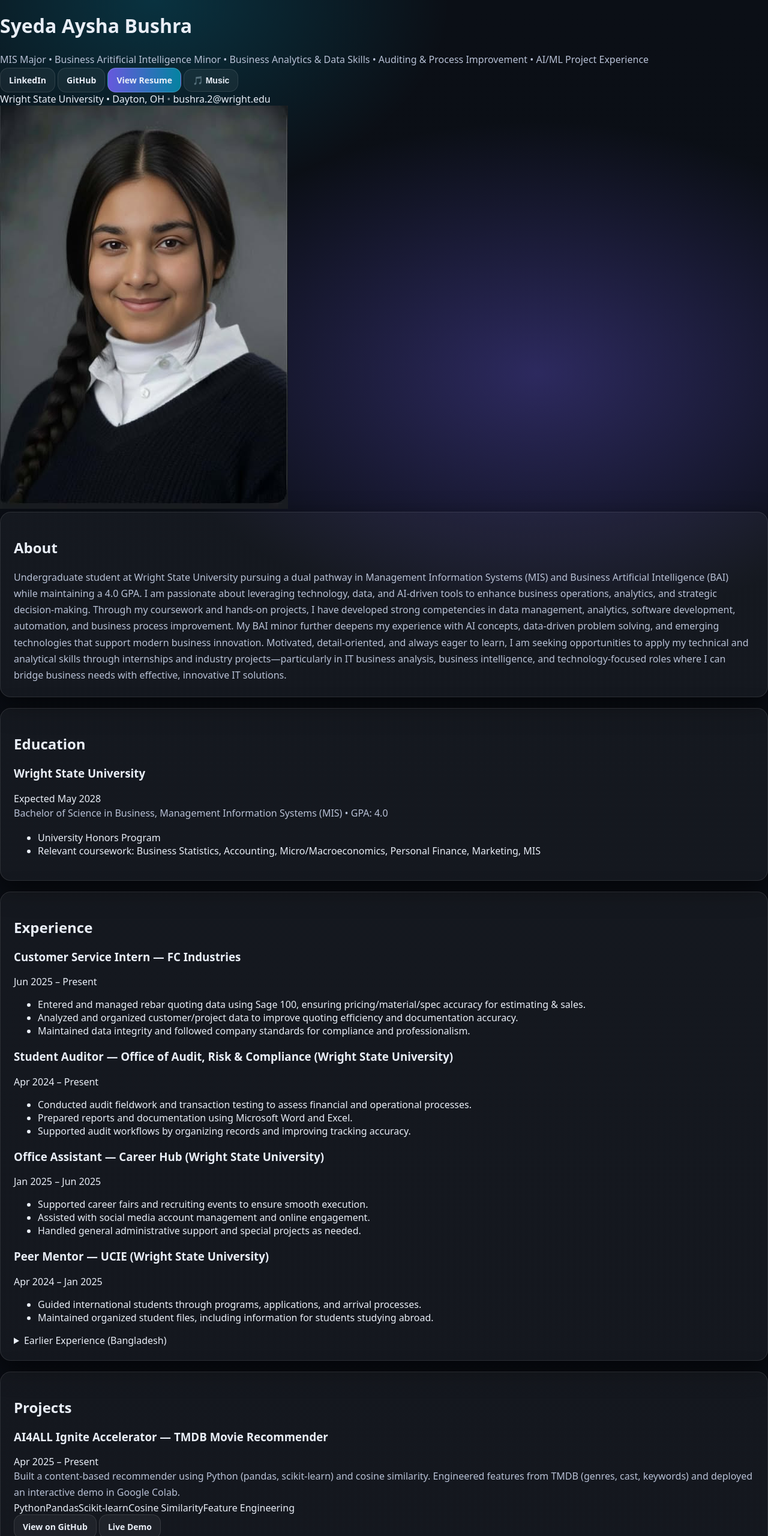
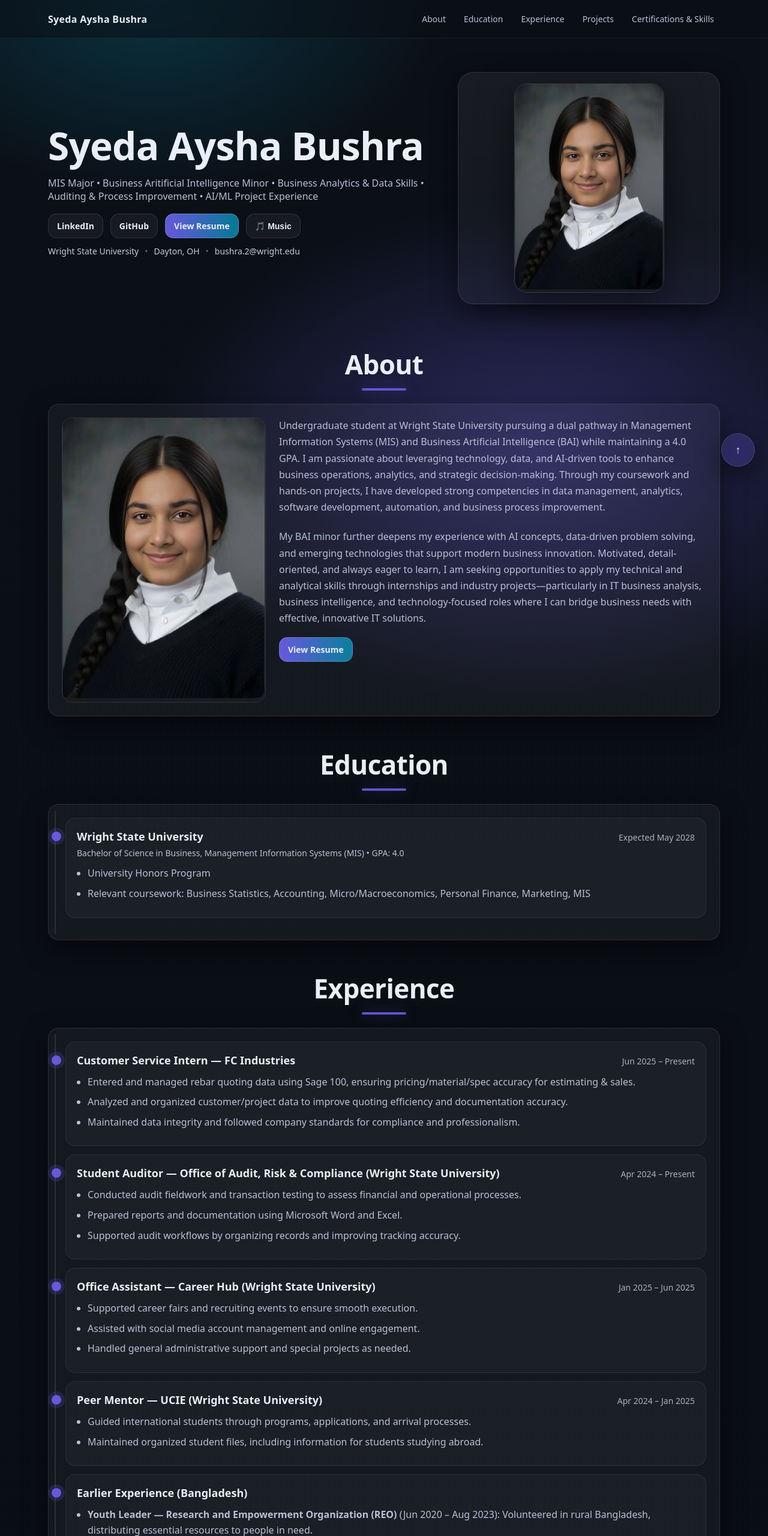
Before and after one commit to syedabushra2/AyshaBushra.github.io, a plain HTML site: page index.html in a window 1280 px wide. Shown: the top 2560 px of the page at 60% size. Drawn offline with Linux system fonts and the light colour scheme.

Commit message:
Refactor index.html with new layout and navigation
Updated HTML structure and added navigation links, hero section, and footer. Reorganized content for better readability.

```diff
--- a/index.html
+++ b/index.html
@@ -1,4 +1,4 @@
-<!DOCTYPE html>
+<!doctype html>
 <html lang="en">
 <head>
   <meta charset="utf-8" />
@@ -8,202 +8,216 @@
 </head>
 
 <body>
-  <header class="wrap header">
-    <div class="title-block">
-      <h1>Syeda Aysha Bushra</h1>
-      <p class="subtitle">
+  <!-- Nav -->
+  <div class="nav">
+    <div class="container nav-inner">
+      <div class="brand">Syeda Aysha Bushra</div>
+      <div class="nav-links">
+        <a href="#about">About</a>
+        <a href="#education">Education</a>
+        <a href="#experience">Experience</a>
+        <a href="#projects">Projects</a>
+        <a href="#skills">Certifications & Skills</a>
+      </div>
+    </div>
+  </div>
+
+  <!-- Hero -->
+  <header class="hero">
+    <div class="container hero-grid">
+      <div>
+        <h1 class="h1">Syeda Aysha Bushra</h1>
+
+        <div class="subline">
           MIS Major • Business Aritificial Intelligence Minor • Business Analytics & Data Skills • Auditing & Process Improvement • AI/ML Project Experience
-      </p>
+        </div>
 
-      <div class="links">
-        <a class="btn" href="https://www.linkedin.com/in/syeda-bushra-2949392b6/" target="_blank" rel="noreferrer">LinkedIn</a>
-        <a class="btn" href="https://github.com/syedabushra2" target="_blank" rel="noreferrer">GitHub</a>
+        <div class="btn-row">
+          <a class="btn" href="https://www.linkedin.com" target="_blank" rel="noreferrer">LinkedIn</a>
+          <a class="btn" href="https://github.com" target="_blank" rel="noreferrer">GitHub</a>
           <a class="btn primary" href="assets/files/Syeda_Aysha_Bushra_Resume.pdf" target="_blank" rel="noreferrer">View Resume</a>
-
-  <!-- NEW MUSIC BUTTON -->
           <button class="btn" id="musicToggle">🎵 Music</button>
         </div>
 
-<!-- Add hidden audio -->
+        <div class="meta">
+          <span>Wright State University</span><span class="dot">•</span>
+          <span>Dayton, OH</span><span class="dot">•</span>
+          <span>bushra.2@wright.edu</span>
+        </div>
+
         <audio id="bgMusic" loop>
-  <source src="assets/music.mp3" type="audio/mpeg">
+          <source src="assets/music.mp3" type="audio/mpeg" />
         </audio>
       </div>
 
-      <div class="mini">
-        <span>Wright State University • Dayton, OH</span>
-        <span class="dot">•</span>
-        <a href="mailto:bushra.2@wright.edu">bushra.2@wright.edu</a>
+      <div class="hero-card">
+        <img class="profile" src="assets/img/profile.jpg" alt="Aysha Bushra" />
       </div>
-    </div>
-
-    <div class="photo">
-      <img src="assets/img/profile.jpg" alt="Aysha Bushra" />
     </div>
   </header>
 
-  <main class="wrap">
-    <section id="about" class="card">
-      <h2>About</h2>
+  <!-- About -->
+  <section id="about" class="section">
+    <div class="container">
+      <div class="section-title"><h2>About</h2><div class="underline"></div></div>
+
+      <div class="card">
+        <div class="about-grid">
+          <div class="about-photo">
+            <img src="assets/img/profile.jpg" alt="Aysha Bushra" />
+          </div>
+
+          <div>
             <p>
-        Undergraduate student at Wright State University pursuing a dual pathway in Management Information Systems (MIS) and Business Artificial Intelligence (BAI) while maintaining a 4.0 GPA.
-        I am passionate about leveraging technology, data, and AI-driven tools to enhance business operations, analytics, and strategic decision-making.
-        Through my coursework and hands-on projects, I have developed strong competencies in data management, analytics, software development, automation, and business process improvement.
-        My BAI minor further deepens my experience with AI concepts, data-driven problem solving, and emerging technologies that support modern business innovation.
-        Motivated, detail-oriented, and always eager to learn, I am seeking opportunities to apply my technical and analytical skills through internships and industry projects—particularly in IT business analysis, business intelligence, and technology-focused roles where I can bridge business needs with effective, innovative IT solutions.
+              Undergraduate student at Wright State University pursuing a dual pathway in Management Information Systems (MIS) and Business Artificial Intelligence (BAI) while maintaining a 4.0 GPA. I am passionate about leveraging technology, data, and AI-driven tools to enhance business operations, analytics, and strategic decision-making. Through my coursework and hands-on projects, I have developed strong competencies in data management, analytics, software development, automation, and business process improvement.
             </p>
+            <br/>
+            <p>
+              My BAI minor further deepens my experience with AI concepts, data-driven problem solving, and emerging technologies that support modern business innovation. Motivated, detail-oriented, and always eager to learn, I am seeking opportunities to apply my technical and analytical skills through internships and industry projects—particularly in IT business analysis, business intelligence, and technology-focused roles where I can bridge business needs with effective, innovative IT solutions.
+            </p>
+
+            <div style="margin-top:18px;">
+              <a class="btn primary" href="assets/files/Syeda_Aysha_Bushra_Resume.pdf" target="_blank" rel="noreferrer">View Resume</a>
+            </div>
+          </div>
+        </div>
+      </div>
+    </div>
   </section>
 
-    <section id="education" class="card">
-      <h2>Education</h2>
-      <div class="item">
-        <div class="item-top">
-          <h3>Wright State University</h3>
-          <span class="date">Expected May 2028</span>
+  <!-- Education -->
+  <section id="education" class="section">
+    <div class="container">
+      <div class="section-title"><h2>Education</h2><div class="underline"></div></div>
+
+      <div class="card timeline">
+        <div class="t-item">
+          <div class="t-head">
+            <div class="where">Wright State University</div>
+            <div class="when">Expected May 2028</div>
           </div>
-        <p class="role">Bachelor of Science in Business, Management Information Systems (MIS) • GPA: 4.0</p>
-        <ul>
+          <div class="small">Bachelor of Science in Business, Management Information Systems (MIS) • GPA: 4.0</div>
+          <ul class="bullets">
             <li>University Honors Program</li>
             <li>Relevant coursework: Business Statistics, Accounting, Micro/Macroeconomics, Personal Finance, Marketing, MIS</li>
           </ul>
         </div>
+      </div>
+    </div>
   </section>
 
-    <section id="experience" class="card">
-      <h2>Experience</h2>
+  <!-- Experience -->
+  <section id="experience" class="section">
+    <div class="container">
+      <div class="section-title"><h2>Experience</h2><div class="underline"></div></div>
 
-      <div class="item">
-        <div class="item-top">
-          <h3>Customer Service Intern — FC Industries</h3>
-          <span class="date">Jun 2025 – Present</span>
+      <div class="card timeline">
+        <div class="t-item">
+          <div class="t-head">
+            <div class="where">Customer Service Intern — FC Industries</div>
+            <div class="when">Jun 2025 – Present</div>
           </div>
-        <ul>
+          <ul class="bullets">
             <li>Entered and managed rebar quoting data using Sage 100, ensuring pricing/material/spec accuracy for estimating & sales.</li>
             <li>Analyzed and organized customer/project data to improve quoting efficiency and documentation accuracy.</li>
             <li>Maintained data integrity and followed company standards for compliance and professionalism.</li>
           </ul>
         </div>
 
-      <div class="item">
-        <div class="item-top">
-          <h3>Student Auditor — Office of Audit, Risk & Compliance (Wright State University)</h3>
-          <span class="date">Apr 2024 – Present</span>
+        <div class="t-item">
+          <div class="t-head">
+            <div class="where">Student Auditor — Office of Audit, Risk & Compliance (Wright State University)</div>
+            <div class="when">Apr 2024 – Present</div>
           </div>
-        <ul>
+          <ul class="bullets">
             <li>Conducted audit fieldwork and transaction testing to assess financial and operational processes.</li>
             <li>Prepared reports and documentation using Microsoft Word and Excel.</li>
             <li>Supported audit workflows by organizing records and improving tracking accuracy.</li>
           </ul>
         </div>
 
-      <div class="item">
-        <div class="item-top">
-          <h3>Office Assistant — Career Hub (Wright State University)</h3>
-          <span class="date">Jan 2025 – Jun 2025</span>
+        <div class="t-item">
+          <div class="t-head">
+            <div class="where">Office Assistant — Career Hub (Wright State University)</div>
+            <div class="when">Jan 2025 – Jun 2025</div>
           </div>
-        <ul>
+          <ul class="bullets">
             <li>Supported career fairs and recruiting events to ensure smooth execution.</li>
             <li>Assisted with social media account management and online engagement.</li>
             <li>Handled general administrative support and special projects as needed.</li>
           </ul>
         </div>
 
-      <div class="item">
-        <div class="item-top">
-          <h3>Peer Mentor — UCIE (Wright State University)</h3>
-          <span class="date">Apr 2024 – Jan 2025</span>
+        <div class="t-item">
+          <div class="t-head">
+            <div class="where">Peer Mentor — UCIE (Wright State University)</div>
+            <div class="when">Apr 2024 – Jan 2025</div>
           </div>
-        <ul>
+          <ul class="bullets">
             <li>Guided international students through programs, applications, and arrival processes.</li>
             <li>Maintained organized student files, including information for students studying abroad.</li>
           </ul>
         </div>
 
-      <details class="more">
-        <summary>Earlier Experience (Bangladesh)</summary>
-
-        <div class="item">
-          <div class="item-top">
-            <h3>Youth Leader — Research and Empowerment Organization (REO)</h3>
-            <span class="date">Jun 2020 – Aug 2023</span>
+        <div class="t-item">
+          <div class="t-head">
+            <div class="where">Earlier Experience (Bangladesh)</div>
+            <div class="when"></div>
           </div>
-          <ul>
-            <li>Volunteered in rural Bangladesh, distributing essential resources to people in need.</li>
+          <ul class="bullets">
+            <li><b>Youth Leader — Research and Empowerment Organization (REO)</b> (Jun 2020 – Aug 2023): Volunteered in rural Bangladesh, distributing essential resources to people in need.</li>
+            <li><b>Accounting Intern — Tex-Ebo International Pvt. Ltd</b> (Oct 2022 – Apr 2023): Data entry, financial reconciliation, bank reconciliations, resolved discrepancies.</li>
+            <li><b>HR Intern — Tex-Ebo International Pvt. Ltd</b> (Jun 2022 – Sep 2022): Managed employee records, generated reports, supported data analysis tasks in Word/Excel.</li>
           </ul>
         </div>
+      </div>
+    </div>
+  </section>
 
-        <div class="item">
-          <div class="item-top">
-            <h3>Accounting Intern — Tex-Ebo International Pvt. Ltd</h3>
-            <span class="date">Oct 2022 – Apr 2023</span>
-          </div>
-          <ul>
-            <li>Performed data entry and financial reconciliation using accounting software.</li>
-            <li>Conducted bank reconciliations and resolved discrepancies.</li>
-          </ul>
+  <!-- Projects -->
+  <section id="projects" class="section">
+    <div class="container">
+      <div class="section-title"><h2>Projects</h2><div class="underline"></div></div>
+
+      <div class="card">
+        <div class="project-title">AI4ALL Ignite Accelerator — TMDB Movie Recommender</div>
+        <div class="project-meta">Apr 2025 – Present</div>
+
+        <p>
+          Built a content-based recommender using Python (pandas, scikit-learn) and cosine similarity. Engineered features from TMDB (genres, cast, keywords) and deployed an interactive demo in Google Colab.
+        </p>
+
+        <div class="btn-row" style="margin-top:14px;">
+          <a class="btn" href="https://github.com" target="_blank" rel="noreferrer">View on GitHub</a>
+          <a class="btn primary" href="https://syedaayushra2.github.io" target="_blank" rel="noreferrer">Live Demo</a>
         </div>
 
-        <div class="item">
-          <div class="item-top">
-            <h3>HR Intern — Tex-Ebo International Pvt. Ltd</h3>
-            <span class="date">Jun 2022 – Sep 2022</span>
+        <div class="chips">
+          <span class="chip">Python</span>
+          <span class="chip">Pandas</span>
+          <span class="chip">Scikit-learn</span>
+          <span class="chip">Cosine Similarity</span>
+          <span class="chip">Feature Engineering</span>
         </div>
-          <ul>
-            <li>Managed employee records, generated reports, and supported data analysis tasks in Word/Excel.</li>
-          </ul>
       </div>
-      </details>
+    </div>
   </section>
 
-    <section id="projects" class="card">
-      <h2>Projects</h2>
+  <!-- Certifications & Skills -->
+  <section id="skills" class="section">
+    <div class="container">
+      <div class="section-title"><h2>Certifications & Skills</h2><div class="underline"></div></div>
 
-      <div class="project">
-        <div class="item-top">
-          <h3>AI4ALL Ignite Accelerator — TMDB Movie Recommender</h3>
-          <span class="date">Apr 2025 – Present</span>
-        </div>
-        <p>
-          Built a content-based recommender using Python (pandas, scikit-learn) and cosine similarity.
-          Engineered features from TMDB (genres, cast, keywords) and deployed an interactive demo in Google Colab.
-        </p>
-        <div class="tags">
-          <span>Python</span><span>Pandas</span><span>Scikit-learn</span><span>Cosine Similarity</span><span>Feature Engineering</span>
-        </div>
-        <div class="links">
-          <a class="btn" href="https://github.com/YOUR-GITHUB/YOUR-REPO" target="_blank" rel="noreferrer">View on GitHub</a>
-          <a class="btn" href="https://syedaayushra2.github.io/TMDB-movie-recommender/" target="_blank" rel="noreferrer">Live Demo</a>
-        </div>
-      </div>
-
-      <!-- Copy/paste this block for more projects -->
-      <!--
-      <div class="project">
-        <div class="item-top">
-          <h3>Project Name</h3>
-          <span class="date">Month Year</span>
-        </div>
-        <p>1–2 lines about what you built and impact.</p>
-        <div class="tags"><span>Skill</span><span>Skill</span></div>
-        <div class="links"><a class="btn" href="#">GitHub</a></div>
-      </div>
-      -->
-    </section>
-
-    <section id="skills" class="card">
-      <h2>Certifications & Skills</h2>
-      <div class="grid2">
-        <div>
-          <h3>Certifications</h3>
-          <ul>
+      <div class="card">
+        <h3 style="margin:0 0 10px;">Certifications</h3>
+        <ul class="bullets">
           <li>Microsoft Office 365 Specialist</li>
           <li>SQL</li>
           <li>SAS</li>
         </ul>
-        </div>
-        <div>
-          <h3>Skills</h3>
-          <ul>
+
+        <h3 style="margin:18px 0 10px;">Skills</h3>
+        <ul class="bullets">
           <li>Excel, Word, Microsoft 365</li>
           <li>Data analysis, reporting, documentation</li>
           <li>Auditing, compliance, attention to detail</li>
@@ -213,11 +227,11 @@
     </div>
   </section>
 
-    <footer class="footer">
-      <p>© <span id="year"></span> Syeda Aysha Bushra</p>
-      <a class="top" href="#">↑</a>
-    </footer>
-  </main>
+  <div class="footer">
+    © Syeda Aysha Bushra
+  </div>
+
+  <button class="fab" id="toTop" title="Back to top">↑</button>
 
   <script src="assets/script.js"></script>
 </body>
```
Lines whose indentation alone changed are shown as unchanged.
